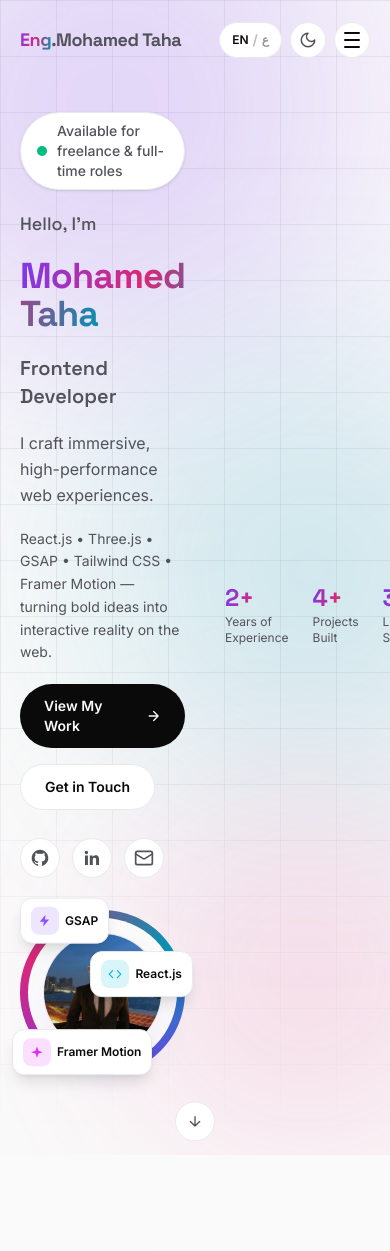
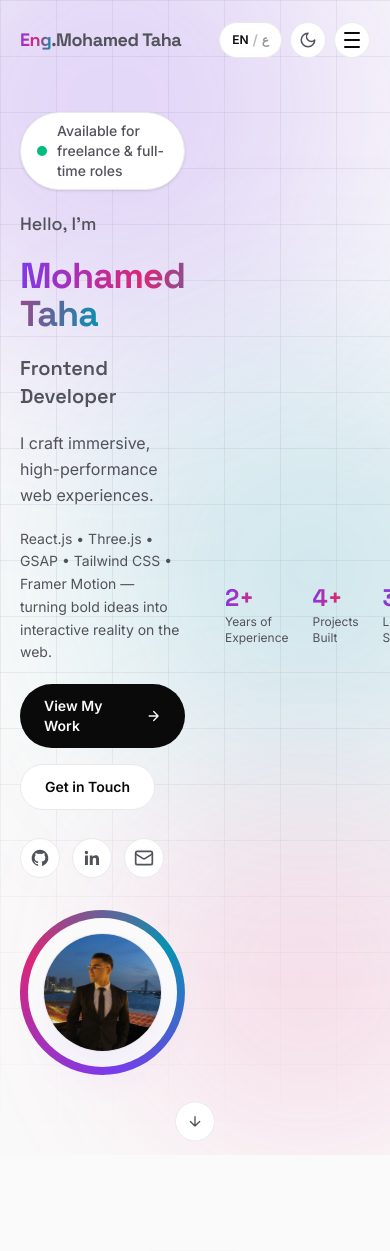
Before and after one commit to mohamedtaha152/mohamed-taha, a Next.js app: page / in a window 390 px wide. Shown: the top 1251 px of the page. Built offline with nearby package versions, Linux system fonts and the light colour scheme.

Commit message:
Refactor Hero component for improved responsiveness

```diff
--- a/src/components/Hero.tsx
+++ b/src/components/Hero.tsx
@@ -167,23 +167,23 @@ export function Hero() {
               />
             </div>
 
-            {/* Floating badges */}
+            {/* Floating badges - hidden on mobile, shown on tablet+ */}
             <motion.div
-              className="absolute -top-1 left-0 flex items-center gap-1.5 rounded-xl border border-line bg-card px-2.5 py-2 shadow-lg sm:-top-2 sm:-left-6 sm:gap-2 sm:rounded-2xl sm:px-4 sm:py-3"
+              className="absolute -top-2 left-0 hidden sm:flex sm:items-center sm:gap-2 sm:rounded-2xl sm:border sm:border-line sm:bg-card sm:px-4 sm:py-3"
               animate={{ y: [0, -10, 0] }}
               transition={{ duration: 5, repeat: Infinity, ease: "easeInOut" }}
             >
-              <span className="inline-flex h-7 w-7 items-center justify-center rounded-lg bg-violet-500/15 text-violet-500 sm:h-9 sm:w-9 sm:rounded-xl">
-                <BoltIcon className="h-3.5 w-3.5 sm:h-4 sm:w-4" />
+              <span className="inline-flex h-9 w-9 items-center justify-center rounded-xl bg-violet-500/15 text-violet-500">
+                <BoltIcon className="h-4 w-4" />
               </span>
               <div className="text-left">
-                <p className="text-xs font-semibold sm:text-sm">GSAP</p>
-                <p className="hidden text-xs text-muted sm:block">Animations</p>
+                <p className="text-sm font-semibold">GSAP</p>
+                <p className="text-xs text-muted">Animations</p>
               </div>
             </motion.div>
 
             <motion.div
-              className="absolute -right-2 top-1/4 flex items-center gap-1.5 rounded-xl border border-line bg-card px-2.5 py-2 shadow-lg sm:-right-4 sm:gap-2 sm:rounded-2xl sm:px-4 sm:py-3"
+              className="absolute -right-4 top-1/4 hidden sm:flex sm:items-center sm:gap-2 sm:rounded-2xl sm:border sm:border-line sm:bg-card sm:px-4 sm:py-3"
               animate={{ y: [0, 12, 0] }}
               transition={{
                 duration: 6,
@@ -192,17 +192,17 @@ export function Hero() {
                 delay: 0.6,
               }}
             >
-              <span className="inline-flex h-7 w-7 items-center justify-center rounded-lg bg-cyan-500/15 text-cyan-500 sm:h-9 sm:w-9 sm:rounded-xl">
-                <CodeIcon className="h-3.5 w-3.5 sm:h-4 sm:w-4" />
+              <span className="inline-flex h-9 w-9 items-center justify-center rounded-xl bg-cyan-500/15 text-cyan-500">
+                <CodeIcon className="h-4 w-4" />
               </span>
               <div>
-                <p className="text-xs font-semibold sm:text-sm">React.js</p>
-                <p className="hidden text-xs text-muted sm:block">Three.js</p>
+                <p className="text-sm font-semibold">React.js</p>
+                <p className="text-xs text-muted">Three.js</p>
               </div>
             </motion.div>
 
             <motion.div
-              className="absolute -bottom-1 -left-2 flex items-center gap-1.5 rounded-xl border border-line bg-card px-2.5 py-2 shadow-lg sm:-bottom-3 sm:-left-4 sm:gap-2 sm:rounded-2xl sm:px-4 sm:py-3"
+              className="absolute -bottom-3 -left-4 hidden sm:flex sm:items-center sm:gap-2 sm:rounded-2xl sm:border sm:border-line sm:bg-card sm:px-4 sm:py-3"
               animate={{ y: [0, -8, 0] }}
               transition={{
                 duration: 4.5,
@@ -211,12 +211,12 @@ export function Hero() {
                 delay: 1.2,
               }}
             >
-              <span className="inline-flex h-7 w-7 items-center justify-center rounded-lg bg-fuchsia-500/15 text-fuchsia-500 sm:h-9 sm:w-9 sm:rounded-xl">
-                <SparkleIcon className="h-3.5 w-3.5 sm:h-4 sm:w-4" />
+              <span className="inline-flex h-9 w-9 items-center justify-center rounded-xl bg-fuchsia-500/15 text-fuchsia-500">
+                <SparkleIcon className="h-4 w-4" />
               </span>
               <div>
-                <p className="text-xs font-semibold sm:text-sm">Framer Motion</p>
-                <p className="hidden text-xs text-muted sm:block">Tailwind CSS</p>
+                <p className="text-sm font-semibold">Framer Motion</p>
+                <p className="text-xs text-muted">Tailwind CSS</p>
               </div>
             </motion.div>
           </div>
@@ -228,7 +228,7 @@ export function Hero() {
         variants={fadeLeft}
         initial="hidden"
         animate="show"
-        className="relative mt-10 flex flex-wrap items-center justify-center gap-6 px-5 sm:absolute sm:inset-x-0 sm:bottom-8 sm:mx-auto sm:mt-0 sm:flex sm:w-full sm:max-w-6xl sm:items-end sm:justify-between sm:gap-10 lg:px-8"
+        className="relative mt-10 flex flex-col items-center gap-5 px-5 sm:absolute sm:inset-x-0 sm:bottom-8 sm:mx-auto sm:mt-0 sm:flex-row sm:w-full sm:max-w-6xl sm:items-end sm:justify-between sm:gap-10 lg:px-8"
       >
         <div className="flex items-center gap-6 sm:gap-10">
           <div>
```
